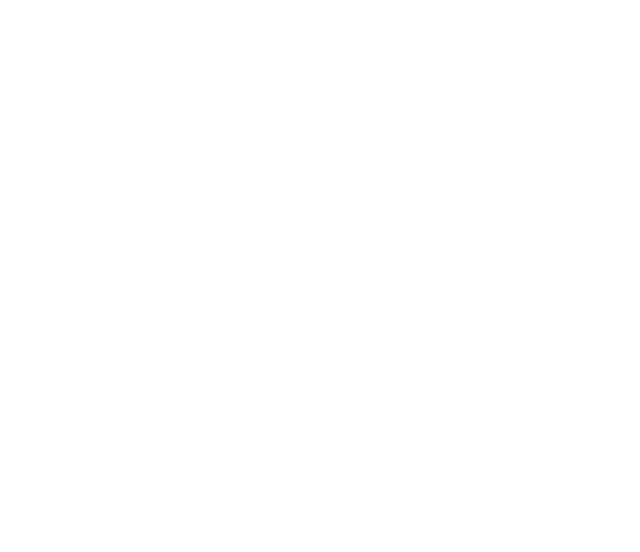
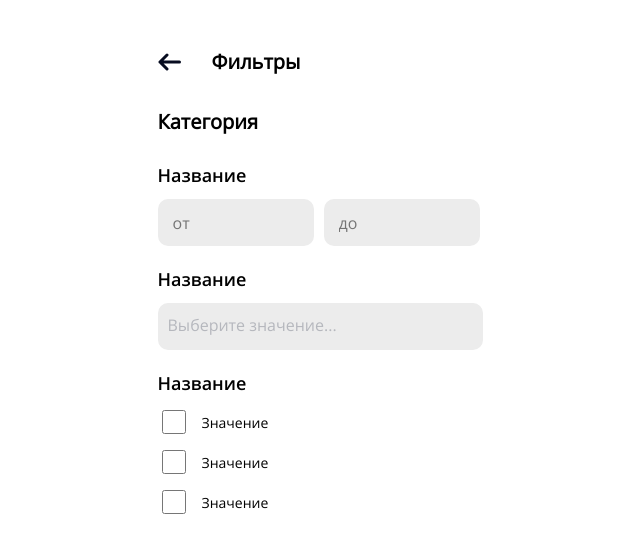
Before and after one commit to ASharksss/vezdesensmobile, a React (Create React App) app: page /filterPage in a window 1280 px wide. Before the commit this address had no page. Shown: the top 552 px of the page, without its empty margins (320-960 px from the left). Built offline with nearby package versions, Linux system fonts and the light colour scheme.

Commit message:
AuthPage

```diff
--- a/src/App.js
+++ b/src/App.js
@@ -24,6 +24,8 @@
 import {fetchAuth} from "./redux/slices/AuthSlice";
 import SimilarPage from "./pages/SimilarPage";
 import FavoritePage from "./pages/FavoritePage";
+import FilterPage from "./pages/FilterPage";
+import SelectFilterPage from "./pages/SelectFilterPage";
 
 axios.defaults.baseURL = "https://backend.vezdesens.ru/"
 
@@ -43,6 +45,7 @@
         dispatch(fetchAuth(checkSession))
       }
     }
+
     return checkAuth()
   }, [])
 
@@ -60,7 +63,8 @@
   }, [])
 
   if (!online) {
-    return <div className='flex center items-center' style={{fontSize: 32, fontStyle: 'italic', height: '100vh'}}>Нет интернета</div>
+    return <div className='flex center items-center' style={{fontSize: 32, fontStyle: 'italic', height: '100vh'}}>Нет
+      интернета</div>
   }
 
   return (
@@ -82,10 +86,11 @@
           </Route>
 
           {!isAuth &&
-          <>
-            <Route path='/auth' element={<Auth/>}/>
-            <Route path='/registration' element={<Registration/>}/>
-          </>}
+            <>
+              <Route path='/auth' element={<Auth/>}/>
+              <Route path='/registration' element={<Registration/>}/>
+            </>
+          }
           <Route path='/newPassword' element={<NewPassword/>}/>
           <Route path='/cardPage/:id' element={<CardPage/>}/>
           <Route path='/dialog' element={<DialogPage/>}/>
@@ -95,7 +100,8 @@
           <Route path='/editProfile' element={<EditProfilePage/>}/>
           <Route path='/review' element={<ReviewPage/>}/>
           <Route path='/addReview' element={<AddReviewPage/>}/>
-
+          <Route path='/filterPage' element={<FilterPage/>}/>
+          <Route path='/selectFilterPage' element={<SelectFilterPage/>}/>
         </Routes>
 
       </BrowserRouter>
--- /dev/null
+++ b/src/components/filterComponents/CheckboxFilter.jsx
@@ -0,0 +1,23 @@
+import React from 'react';
+
+const CheckboxFilter = () => {
+  return (
+    <div className='filter_item'>
+      <h1 className='enterFilter-title'>Название</h1>
+      <div className="flex items-center checkbox_item">
+        <input type="checkbox" value='Значение' className='checkbox_input'/>
+        <label className='checkboxFilter_label'>Значение</label>
+      </div>
+      <div className="flex items-center checkbox_item">
+        <input type="checkbox" value='Значение' className='checkbox_input'/>
+        <label className='checkboxFilter_label'>Значение</label>
+      </div>
+      <div className="flex items-center checkbox_item">
+        <input type="checkbox" value='Значение' className='checkbox_input'/>
+        <label className='checkboxFilter_label'>Значение</label>
+      </div>
+    </div>
+  );
+};
+
+export default CheckboxFilter;
--- /dev/null
+++ b/src/components/filterComponents/enterFilter.jsx
@@ -0,0 +1,16 @@
+import React from 'react';
+import './style.css'
+
+const EnterFilter = () => {
+  return (
+    <div className='filter_item'>
+      <label className='enterFilter-title'>Название</label>
+      <div className="flex">
+        <input type="text" placeholder='от' className='enterFilter-input'/>
+        <input type="text" placeholder='до' className='enterFilter-input'/>
+      </div>
+    </div>
+  );
+};
+
+export default EnterFilter;
--- /dev/null
+++ b/src/components/filterComponents/selectFilter.jsx
@@ -0,0 +1,16 @@
+import React from 'react';
+import {NavLink} from "react-router-dom";
+import './style.css'
+
+const SelectFilter = () => {
+  return (
+    <div className='filter_item'>
+      <label className='enterFilter-title'>Название</label>
+      <NavLink to='/selectFilterPage' className='noLink'>
+        <div type="text" className='selectInput'>Выберите значение...</div>
+      </NavLink>
+    </div>
+  );
+};
+
+export default SelectFilter;
--- /dev/null
+++ b/src/components/filterComponents/style.css
@@ -0,0 +1,52 @@
+label {
+    display: block;
+}
+
+.filter_item + .filter_item {
+    margin-top: 20px;
+}
+
+.enterFilter-title {
+    font-size: 18px;
+    font-family: OpenSansSemiBold;
+    margin-bottom: 10px;
+}
+
+.selectInput {
+    color: rgba(181, 183, 189, 1);
+    width: 325px;
+    height: 47px;
+    background-color: rgba(236, 236, 236, 1);
+    border-radius: 10px;
+    padding: 10px;
+}
+
+.checkbox_item + .checkbox_item {
+    margin-top: 10px;
+}
+
+.checkbox_input {
+    width: 24px;
+    height: 24px;
+}
+
+.checkboxFilter_label {
+    font-size: 14px;
+    margin-left: 13px;
+}
+
+.enterFilter-input {
+    padding: 15px;
+    width: 156px;
+    height: 47px;
+    background-color: rgba(236, 236, 236, 1);
+    border-radius: 10px;
+}
+
+.enterFilter-input + .enterFilter-input {
+    margin-left: 10px;
+}
+
+.selectFilterPage-header {
+    margin-bottom: 30px;
+}
--- a/src/pages/CategoryPage.jsx
+++ b/src/pages/CategoryPage.jsx
@@ -1,34 +1,76 @@
-import React from 'react';
+import React, {useCallback, useEffect, useRef, useState} from 'react';
 import Breadcrumbs from "../components/Breadcrumbs/Breadcrumbs";
 import filters from '../asserts/messages/setting.svg'
 import search from '../asserts/icons/search.svg'
 import Card from "../components/Card/Card";
 import Long from "../components/Card/Long";
 import './pages.css'
+import {NavLink, useParams} from "react-router-dom";
+import axios from "axios";
+import PreloaderComponent from "../components/Preloader/PreloaderComponent";
 
 const CategoryPage = () => {
+
+  const {id} = useParams()
+
+  const [offset, setOffset] = useState(0)
+  const [data, setData] = useState([])
+  const [isLoading, setIsLoading] = useState(true)
+
+
+  const observer = useRef()
+  const lastElementRef = useCallback(node => {
+    if (isLoading) return
+    if (observer.current) observer.current.disconnect()
+    observer.current = new IntersectionObserver(entries => {
+      if (entries[0].isIntersecting) {
+        if (offset !== data.length) {
+          setOffset(offset + data.length)
+        }
+      }
+    })
+    if (node) observer.current.observe(node)
+  }, [offset])
+
+  const getData = async () => {
+    await axios.get(`api/board/getAll?objectId=${id}&offset=${offset}`)
+      .then(res => {
+        setData(res.data.ads)
+        setIsLoading(false)
+      })
+  }
+
+  useEffect(() => {
+    setIsLoading(true)
+    getData()
+  }, [])
+
+  if (isLoading) {
+    return <PreloaderComponent/>
+  }
+
   return (
     <div className='categoryPage'>
-      <h1>Животные</h1>
+      <h1>{data[0]?.object?.name}</h1>
       <Breadcrumbs/>
-      <div className="categoryPage-header flex space-between">
+      <div className="categoryPage-header flex space-between items-center">
         <div className='categoryPage_search flex items-center'>
           <input type="text" placeholder='Поиск' className='categoryPage_search-input'/>
           <img src={search} alt=""/>
         </div>
-        <img src={filters} alt=""/>
+        <NavLink to='/filterPage'>
+          <img src={filters} alt=""/>
+        </NavLink>
       </div>
-
 
       <div className="categoryPage_list">
         <div className="grid">
-          <Card classname={'xs'}/>
-          <Card classname={'xs'}/>
-          <Card classname={'xs'}/>
-          <Card classname={'xs'}/>
-          <Card classname={'xs'}/>
-          <Card classname={'xs'}/>
-          <Card classname={'xs'}/>
+          {
+            data.map((item) => (
+              <Card classname={'xs'} data={item}/>
+            ))
+          }
+
         </div>
         <Long/>
         <div className="grid">
--- /dev/null
+++ b/src/pages/FilterPage.jsx
@@ -0,0 +1,22 @@
+import React from 'react';
+import Back from "../ui/Back";
+import EnterFilter from "../components/filterComponents/enterFilter";
+import SelectFilter from "../components/filterComponents/selectFilter";
+import CheckboxFilter from "../components/filterComponents/CheckboxFilter";
+
+const FilterPage = () => {
+  return (
+    <div className='filterPage'>
+      <div className="flex items-center">
+        <Back/>
+        <h1 className='filterPage-title'>Фильтры</h1>
+      </div>
+      <h1 className='filterPage-category'>Категория</h1>
+      <EnterFilter/>
+      <SelectFilter/>
+      <CheckboxFilter/>
+    </div>
+  );
+};
+
+export default FilterPage;
--- /dev/null
+++ b/src/pages/SelectFilterPage.jsx
@@ -0,0 +1,17 @@
+import React from 'react';
+import CheckboxFilter from "../components/filterComponents/CheckboxFilter";
+import Back from "../ui/Back";
+
+const SelectFilterPage = () => {
+  return (
+    <div className='selectFilterPage'>
+      <div className="flex items-center selectFilterPage-header">
+        <Back/>
+        <h1 className='filterPage-title'>Фильтры</h1>
+      </div>
+      <CheckboxFilter/>
+    </div>
+  );
+};
+
+export default SelectFilterPage;
--- a/src/pages/pages.css
+++ b/src/pages/pages.css
@@ -151,7 +151,7 @@
     font-family: 'Open Sans', sans-serif;
 }
 
-.board_page:last-child{
+.board_page:last-child {
     margin-bottom: 100px;
 }
 
@@ -548,3 +548,32 @@
     padding-top: 45px;
     padding-bottom: 125px;
 }
+
+/* Filter Page */
+
+.filterPage {
+    padding-top: 47px;
+    padding-right: 25px;
+    padding-left: 25px;
+}
+
+.filterPage-title {
+    margin-left: 31px;
+}
+
+.filterPage-title, .filterPage-category {
+    font-size: 20px;
+}
+
+.filterPage-category {
+    margin-bottom: 25px;
+    margin-top: 30px;
+}
+
+
+
+.selectFilterPage {
+    padding-top: 47px;
+    padding-right: 25px;
+    padding-left: 25px;
+}
```
